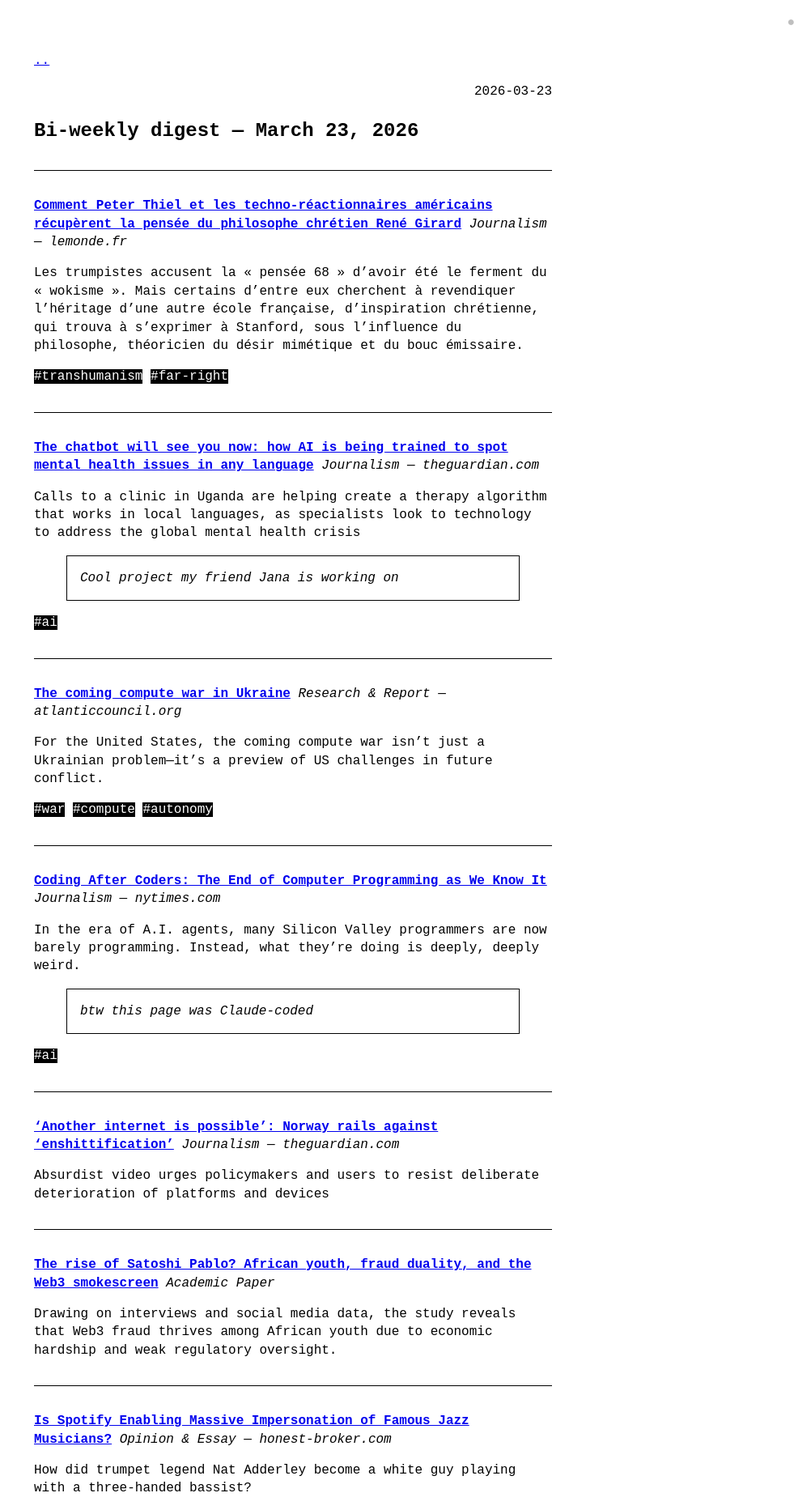
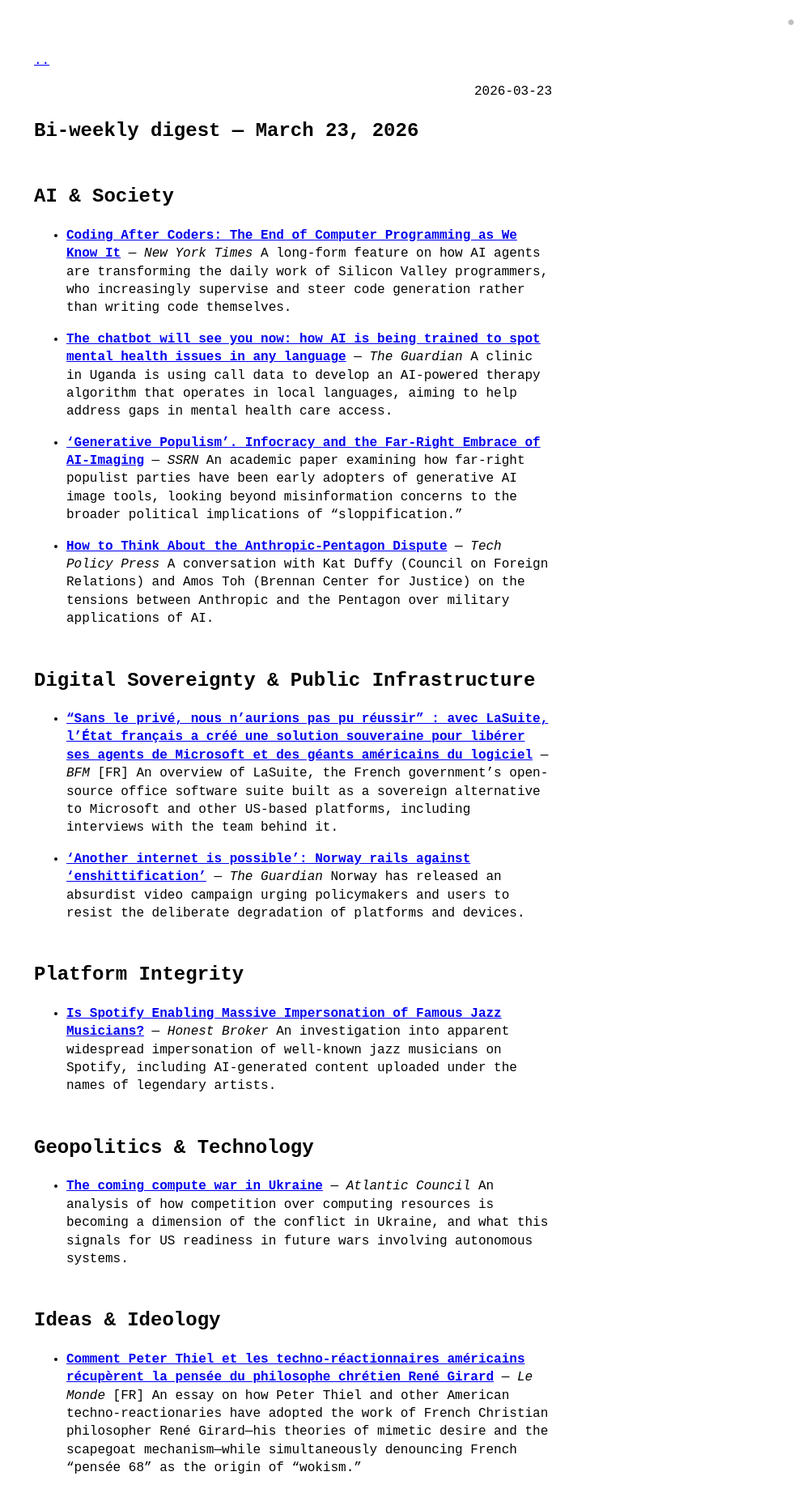
Before and after one commit to PLrolle/plrolle.github.io, a Jekyll site: the page built from _posts/2026-03-23-biweekly.md, in a window 1280 px wide. Shown: the top 1865 px of the page at 81% size, without its empty margins (278-1280 px from the left). Built offline with Jekyll 4.4.1, drawn with Linux system fonts in a browser that asks for light colours; some of the changed text lies outside the part shown.

Commit message:
bi-weekly digest 2026-03-24

```diff
--- a/_posts/2026-03-23-biweekly.md
+++ b/_posts/2026-03-23-biweekly.md
@@ -4,97 +4,48 @@ title: "Bi-weekly digest — March 23, 2026"
 date: 2026-03-23
 ---
 
+## AI & Society
+
+- **[Coding After Coders: The End of Computer Programming as We Know It](https://www.nytimes.com/2026/03/12/magazine/ai-coding-programming-jobs-claude-chatgpt.html)** — *New York Times*
+  A long-form feature on how AI agents are transforming the daily work of Silicon Valley programmers, who increasingly supervise and steer code generation rather than writing code themselves.
+
+- **[The chatbot will see you now: how AI is being trained to spot mental health issues in any language](https://www.theguardian.com/global-development/2026/jan/05/chatbot-ai-therapy-mental-health-clinic-uganda-algorithm)** — *The Guardian*
+  A clinic in Uganda is using call data to develop an AI-powered therapy algorithm that operates in local languages, aiming to help address gaps in mental health care access.
+
+- **['Generative Populism'. Infocracy and the Far-Right Embrace of AI-Imaging](https://papers.ssrn.com/sol3/papers.cfm?abstract_id=6254278)** — *SSRN*
+  An academic paper examining how far-right populist parties have been early adopters of generative AI image tools, looking beyond misinformation concerns to the broader political implications of "sloppification."
+
+- **[How to Think About the Anthropic-Pentagon Dispute](https://www.techpolicy.press/how-to-think-about-the-anthropic-pentagon-dispute/)** — *Tech Policy Press*
+  A conversation with Kat Duffy (Council on Foreign Relations) and Amos Toh (Brennan Center for Justice) on the tensions between Anthropic and the Pentagon over military applications of AI.
+
+## Digital Sovereignty & Public Infrastructure
+
+- **["Sans le privé, nous n'aurions pas pu réussir" : avec LaSuite, l'État français a créé une solution souveraine pour libérer ses agents de Microsoft et des géants américains du logiciel](https://www.bfmtv.com/tech/vie-numerique/sans-le-prive-nous-n-aurions-pas-pu-reussir-avec-la-suite-l-etat-francais-a-cree-une-solution-souveraine-pour-liberer-ses-agents-de-microsoft-et-des-geants-americains-du-logiciel_AV-202603080037.html)** — *BFM* [FR]
+  An overview of LaSuite, the French government's open-source office software suite built as a sovereign alternative to Microsoft and other US-based platforms, including interviews with the team behind it.
+
+- **['Another internet is possible': Norway rails against 'enshittification'](https://www.theguardian.com/world/2026/mar/16/norway-rails-against-enshittifcation-deliberate-tech-deterioration)** — *The Guardian*
+  Norway has released an absurdist video campaign urging policymakers and users to resist the deliberate degradation of platforms and devices.
+
+## Platform Integrity
+
+- **[Is Spotify Enabling Massive Impersonation of Famous Jazz Musicians?](https://www.honest-broker.com/p/is-spotify-enabling-massive-impersonation)** — *Honest Broker*
+  An investigation into apparent widespread impersonation of well-known jazz musicians on Spotify, including AI-generated content uploaded under the names of legendary artists.
+
+## Geopolitics & Technology
+
+- **[The coming compute war in Ukraine](https://www.atlanticcouncil.org/content-series/the-big-story/the-coming-compute-war-in-ukraine/)** — *Atlantic Council*
+  An analysis of how competition over computing resources is becoming a dimension of the conflict in Ukraine, and what this signals for US readiness in future wars involving autonomous systems.
+
+## Ideas & Ideology
+
+- **[Comment Peter Thiel et les techno-réactionnaires américains récupèrent la pensée du philosophe chrétien René Girard](https://www.lemonde.fr/idees/article/2026/03/20/comment-peter-thiel-et-les-techno-reactionnaires-americains-recuperent-la-pensee-du-philosophe-chretien-rene-girard_6672780_3232.html)** — *Le Monde* [FR]
+  An essay on how Peter Thiel and other American techno-reactionaries have adopted the work of French Christian philosopher René Girard—his theories of mimetic desire and the scapegoat mechanism—while simultaneously denouncing French "pensée 68" as the origin of "wokism."
+
+## Web3 & Cybercrime
+
+- **The rise of Satoshi Pablo? African youth, fraud duality, and the Web3 smokescreen** — *Source unavailable*
+  A study drawing on interviews and social media data finds that Web3-related fraud among African youth is driven by economic hardship and weak regulatory frameworks.
 
 ---
 
-**[Comment Peter Thiel et les techno-réactionnaires américains récupèrent la pensée du philosophe chrétien René Girard](https://www.lemonde.fr/idees/article/2026/03/20/comment-peter-thiel-et-les-techno-reactionnaires-americains-recuperent-la-pensee-du-philosophe-chretien-rene-girard_6672780_3232.html)**
-*Journalism* — *lemonde.fr*
-
-Les trumpistes accusent la « pensée 68 » d’avoir été le ferment du « wokisme ». Mais certains d’entre eux cherchent à revendiquer l’héritage d’une autre école française, d’inspiration chrétienne, qui trouva à s’exprimer à Stanford, sous l’influence du philosophe, théoricien du désir mimétique et du bouc émissaire.
-
-`#transhumanism` `#far-right`
-
----
-
-**[The chatbot will see you now: how AI is being trained to spot mental health issues in any language](https://www.theguardian.com/global-development/2026/jan/05/chatbot-ai-therapy-mental-health-clinic-uganda-algorithm?CMP=Share_iOSApp_Other)**
-*Journalism* — *theguardian.com*
-
-Calls to a clinic in Uganda are helping create a therapy algorithm that works in local languages, as specialists look to technology to address the global mental health crisis
-
-> Cool project my friend Jana is working on
-
-`#ai`
-
----
-
-**[The coming compute war in Ukraine](https://www.atlanticcouncil.org/content-series/the-big-story/the-coming-compute-war-in-ukraine/)**
-*Research & Report* — *atlanticcouncil.org*
-
-For the United States, the coming compute war isn’t just a Ukrainian problem—it’s a preview of US challenges in future conflict.
-
-`#war` `#compute` `#autonomy`
-
----
-
-**[Coding After Coders: The End of Computer Programming as We Know It](https://www.nytimes.com/2026/03/12/magazine/ai-coding-programming-jobs-claude-chatgpt.html?smid=nytcore-ios-share)**
-*Journalism* — *nytimes.com*
-
-In the era of A.I. agents, many Silicon Valley programmers are now barely programming. Instead, what they’re doing is deeply, deeply weird.
-
-> btw this page was Claude-coded
-
-`#ai`
-
----
-
-**[‘Another internet is possible’: Norway rails against ‘enshittification’](https://www.theguardian.com/world/2026/mar/16/norway-rails-against-enshittifcation-deliberate-tech-deterioration?CMP=Share_iOSApp_Other)**
-*Journalism* — *theguardian.com*
-
-Absurdist video urges policymakers and users to resist deliberate deterioration of platforms and devices
-
----
-
-**[The rise of Satoshi Pablo? African youth, fraud duality, and the Web3 smokescreen](The)**
-*Academic Paper*
-
-Drawing on interviews and social media data, the study reveals that Web3 fraud thrives among African youth due to economic hardship and weak regulatory oversight.
-
----
-
-**[Is Spotify Enabling Massive Impersonation of Famous Jazz Musicians?](https://www.honest-broker.com/p/is-spotify-enabling-massive-impersonation?r=19zzhq&utm_medium=ios&triedRedirect=true)**
-*Opinion & Essay* — *honest-broker.com*
-
-How did trumpet legend Nat Adderley become a white guy playing with a three-handed bassist?
-
-> Cancel your Spotify subscription and move to Qobuz !
-
-`#AI` `#enshittification`
-
----
-
-**['Generative Populism'. Infocracy and the Far-Right Embrace of AI-Imaging](https://papers.ssrn.com/sol3/papers.cfm?abstract_id=6254278)**
-*Academic Paper* — *papers.ssrn.com*
-
-Far-right populist parties have been particularly early adopters of new generative AI imaging tools. Beyond concerns raised about misinformation, 'sloppificatio
-
-`#AI`
-
----
-
-**["Sans le privé, nous n'aurions pas pu réussir": avec LaSuite, l'Etat français a créé une solution souveraine pour libérer ses agents de Microsoft et des géants américains du logiciel](https://www.bfmtv.com/tech/vie-numerique/sans-le-prive-nous-n-aurions-pas-pu-reussir-avec-la-suite-l-etat-francais-a-cree-une-solution-souveraine-pour-liberer-ses-agents-de-microsoft-et-des-geants-americains-du-logiciel_AV-202603080037.html)**
-*Journalism* — *BFM*
-
-Fruit d'un développement mené grâce à des outils open source, LaSuite est la réponse française (et souveraine) aux suites bureautiques du marché, comme celle de Microsoft. BFM Tech a pu rencontrer ceux qui se cachent derrière l'ensemble des logiciels qui n'ont rien à envier à ceux développés par les...
-
-> [in French] great overview of how the French gov produced a market-shaping digital common
-
-`#commons` `#government`
-
----
-
-**[How to Think About the Anthropic-Pentagon Dispute](https://www.techpolicy.press/how-to-think-about-the-anthropic-pentagon-dispute/)**
-*Podcast* — *Tech Policy Press*
-
-A conversation with Kat Duffy from the Council on Foreign Relations and Amos Toh from the Brennan Center for Justice.
-
-`#AI` `#bigtech`
+*Digest covering March 9–22, 2026.*
```
